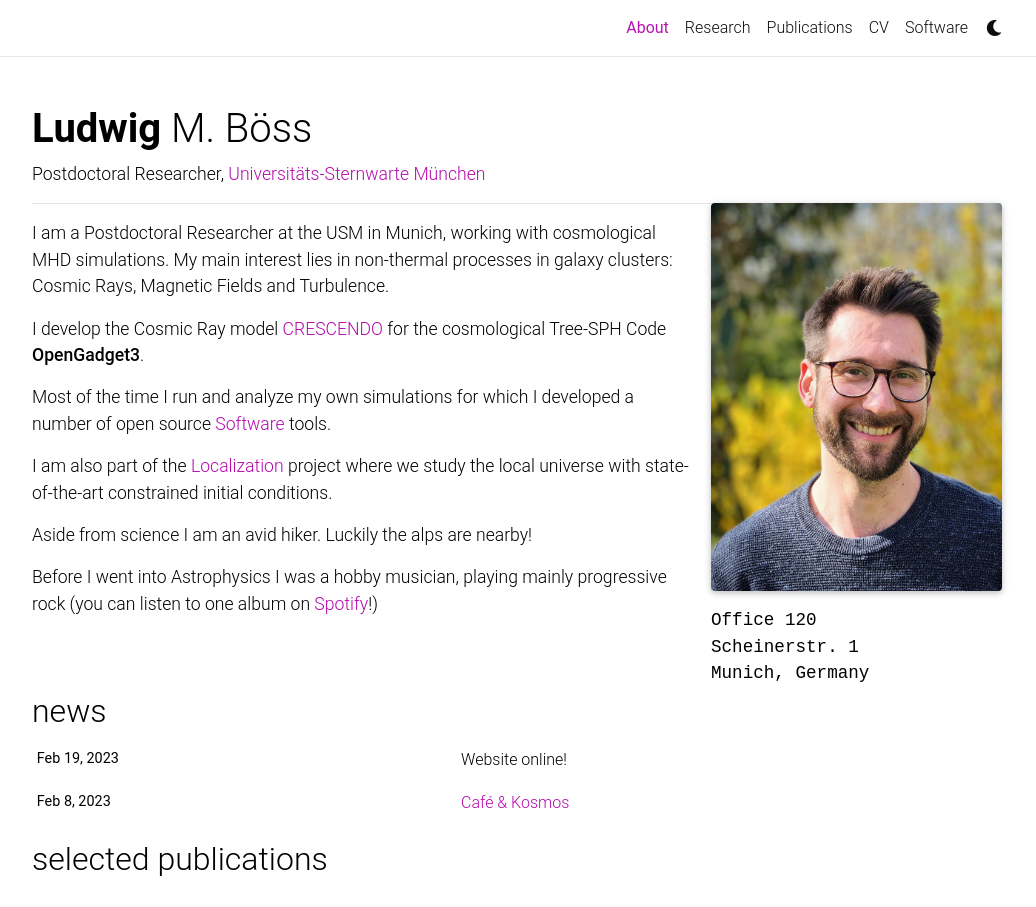
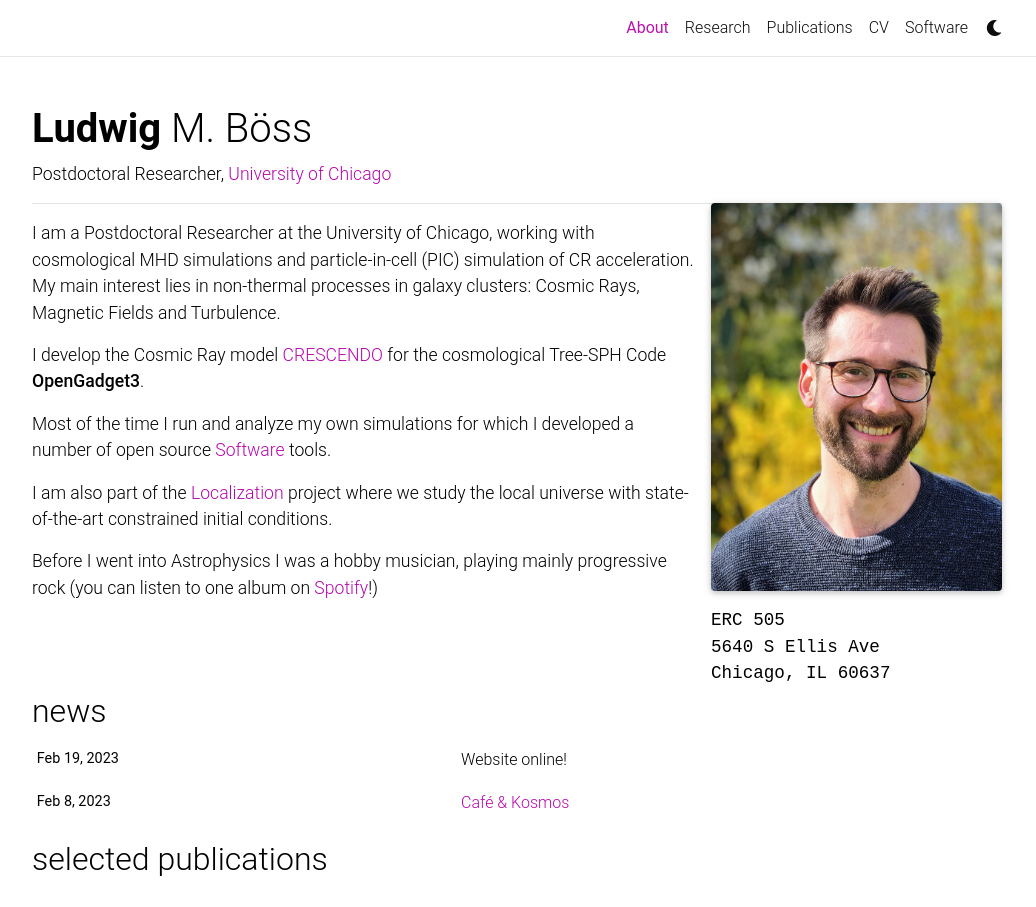
Before and after one commit to LudwigBoess/LudwigBoess.github.io, a Jekyll site: the page built from _pages/about.md, in a window 1280 px wide and 1177 px high, cut to the strip 0-907 px from the top of the window. Shown: the whole strip, without its empty margins (123-1159 px from the left). Built offline with Jekyll 4.4.1, drawn with Linux system fonts in a browser that asks for light colours; full-size pictures stand in for the smaller copies a plugin makes; comment, search, counter and statistics services are not loaded; a style sheet for code colours, icons or effects is not loaded.

Commit message:
updates for new position

```diff
--- a/_pages/about.md
+++ b/_pages/about.md
@@ -2,16 +2,16 @@
 layout: about
 title: About
 permalink: /
-subtitle: Postdoctoral Researcher, <a href='https://www.usm.uni-muenchen.de/'>Universitäts-Sternwarte München</a>
+subtitle: Postdoctoral Researcher, <a href='https://astrophysics.uchicago.edu/people/'>University of Chicago</a>
 
 profile:
   align: right
   image: prof_pic.jpg
   image_circular: false # crops the image to make it circular
   address: >
-    <p>Office 120</p>
-    <p>Scheinerstr. 1</p>
-    <p>Munich, Germany</p>
+    <p>ERC 505</p>
+    <p>5640 S Ellis Ave</p>
+    <p>Chicago, IL 60637</p>
 
 news: true  # includes a list of news items
 selected_papers: true # includes a list of papers marked as "selected={true}"
@@ -20,7 +20,7 @@ social: true  # includes social icons at the bottom of the page
 
 ***
 
-I am a Postdoctoral Researcher at the USM in Munich, working with cosmological MHD simulations.
+I am a Postdoctoral Researcher at the University of Chicago, working with cosmological MHD simulations and particle-in-cell (PIC) simulation of CR acceleration.
 My main interest lies in non-thermal processes in galaxy clusters: Cosmic Rays, Magnetic Fields and Turbulence.
 
 I develop the Cosmic Ray model [CRESCENDO](https://ui.adsabs.harvard.edu/abs/2023MNRAS.519..548B/abstract) for the cosmological Tree-SPH Code **OpenGadget3**.
@@ -29,6 +29,4 @@ Most of the time I run and analyze my own simulations for which I developed a nu
 
 I am also part of the [Localization](https://localization.ias.universite-paris-saclay.fr) project where we study the local universe with state-of-the-art constrained initial conditions.
 
-Aside from science I am an avid hiker. Luckily the alps are nearby!
-
 Before I went into Astrophysics I was a hobby musician, playing mainly progressive rock (you can listen to one album on [Spotify](https://open.spotify.com/artist/6bg7Ttn08YcNg55pxQz5Fr?si=daKM9MiqQpWzGMDRUThUrw)!)
```
Also changed, not shown: _data/cv.yml (+7 -2 lines), _projects/1_project.md (+1 -1 lines).
